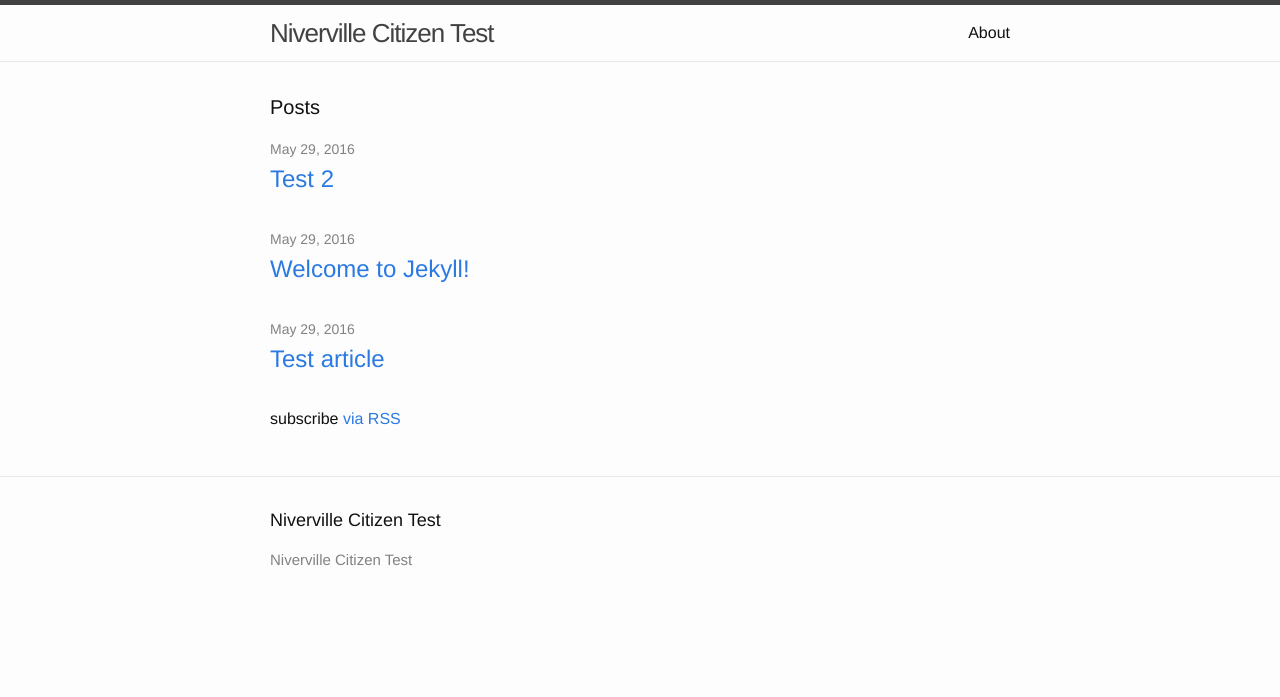
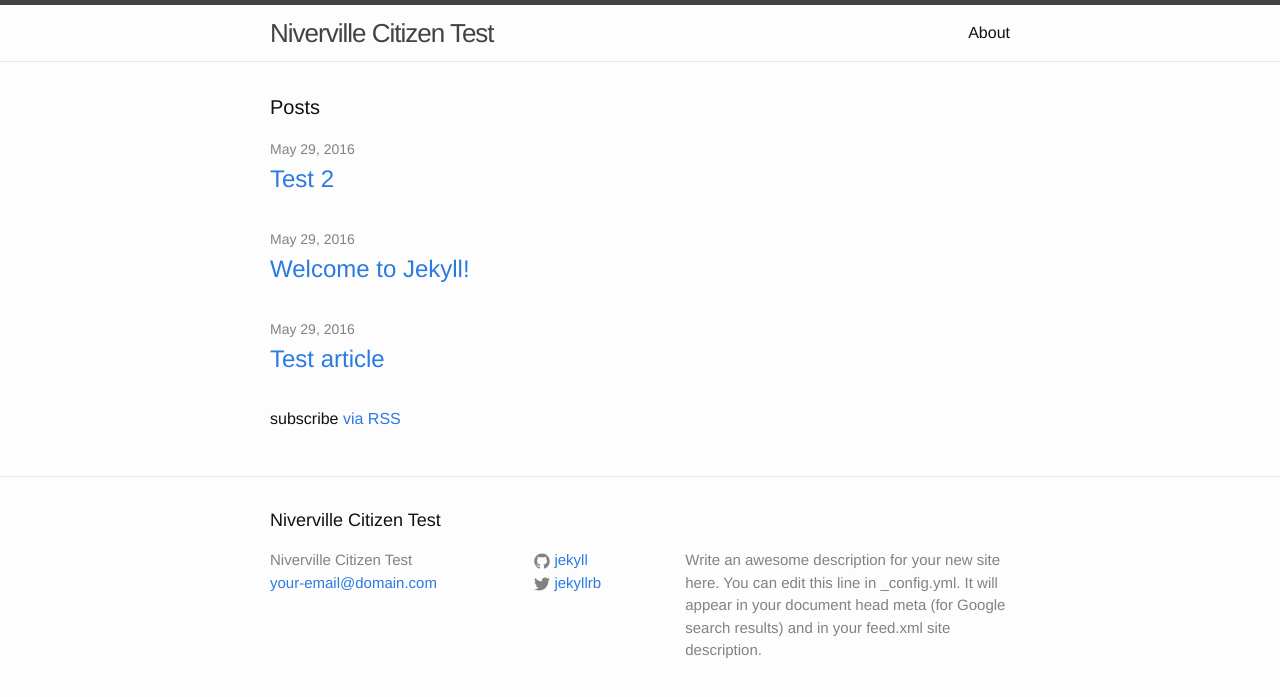
Before and after one commit to JustinPatenaude/-nc-test, a Jekyll site: the page built from index.html, in a window 1280 px wide. Shown: the top 697 px of the page. Built offline with Jekyll 4.4.1, drawn with Linux system fonts in a browser that asks for light colours.

Commit message:
Config change, again

```diff
--- a/_config.yml
+++ b/_config.yml
@@ -1,10 +1,21 @@
----
+# Welcome to Jekyll!
+#
+# This config file is meant for settings that affect your whole blog, values
+# which you are expected to set up once and rarely need to edit after that.
+# For technical reasons, this file is *NOT* reloaded automatically when you use
+# 'jekyll serve'. If you change this file, please restart the server process.
+
+# Site settings
 title: Niverville Citizen Test
-timezone: UTC
-collections:
-  posts:
-    title: Posts
-    output: true
-  uploads:
-    title: Uploads
-    output: true
+email: your-email@domain.com
+description: > # this means to ignore newlines until "baseurl:"
+  Write an awesome description for your new site here. You can edit this
+  line in _config.yml. It will appear in your document head meta (for
+  Google search results) and in your feed.xml site description.
+baseurl: "/-nc-test" # the subpath of your site, e.g. /blog
+url: "http://justinpatenaude.github.io" # the base hostname & protocol for your site
+twitter_username: jekyllrb
+github_username:  jekyll
+
+# Build settings
+markdown: kramdown
```
